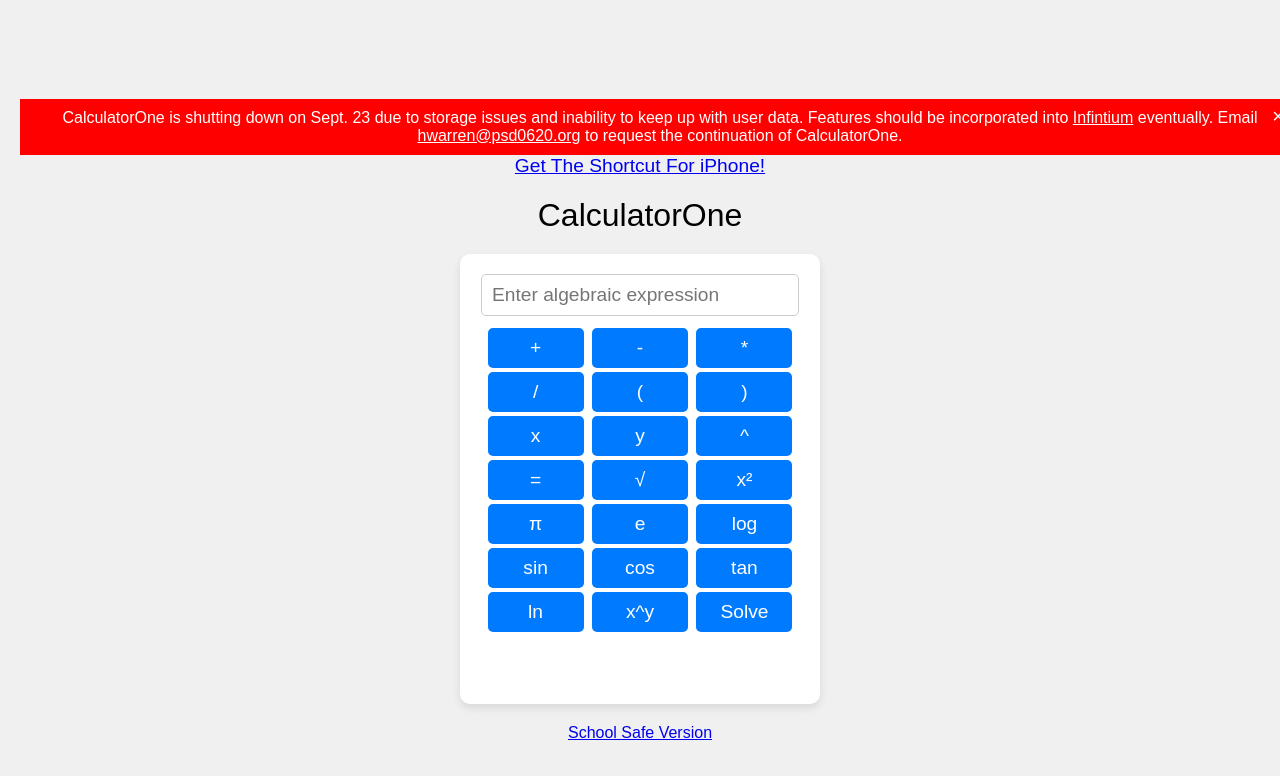
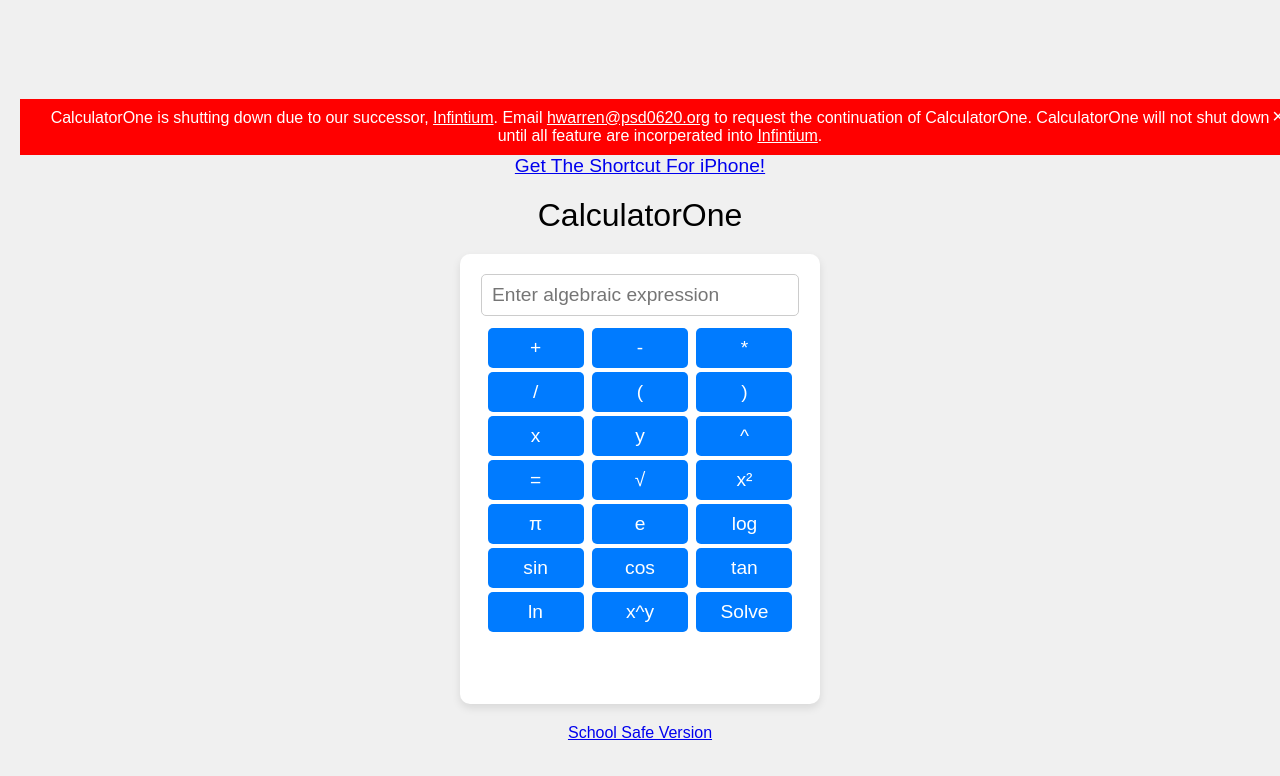
Before and after one commit to tf7software/TapiocaCalculatorOne, a website: page public/index.html in a window 1280 px wide. Drawn offline with Linux system fonts and the light colour scheme.

Commit message:
Update index.html

```diff
--- a/public/index.html
+++ b/public/index.html
@@ -139,9 +139,8 @@
 </head>
 <body>
       <div class="announcement-banner" id="announcement">
-        CalculatorOne is shutting down on Sept. 23 due to storage issues and inability to keep up with user data.
-        Features should be incorporated into <a href="https://Infintium.xyz" style="color: white; text-decoration: underline;">Infintium</a> eventually.
-        Email <a href="mailto:hwarren@psd0620.org?subject=CO%20Takedown" style="color: white; text-decoration: underline;">hwarren@psd0620.org</a> to request the continuation of CalculatorOne.
+        CalculatorOne is shutting down due to our successor, <a href="https://Infintium.xyz" style="color: white; text-decoration: underline;">Infintium</a>.
+        Email <a href="mailto:hwarren@psd0620.org?subject=CO%20Takedown" style="color: white; text-decoration: underline;">hwarren@psd0620.org</a> to request the continuation of CalculatorOne. CalculatorOne will not shut down until all feature are incorperated into <a href="https://Infintium.xyz" style="color: white; text-decoration: underline;">Infintium</a>.
         <button class="close-btn" onclick="closeBanner()">×</button>
       </div>
 
```
